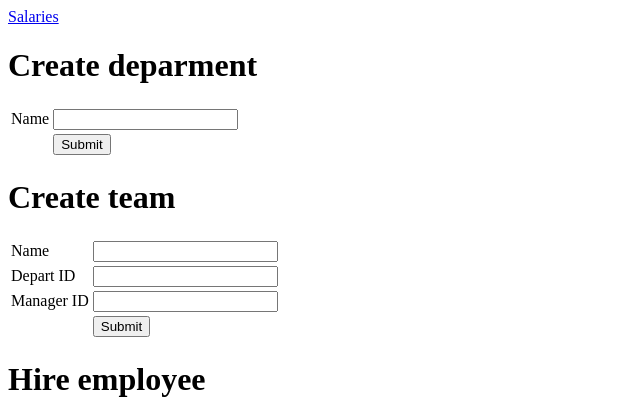
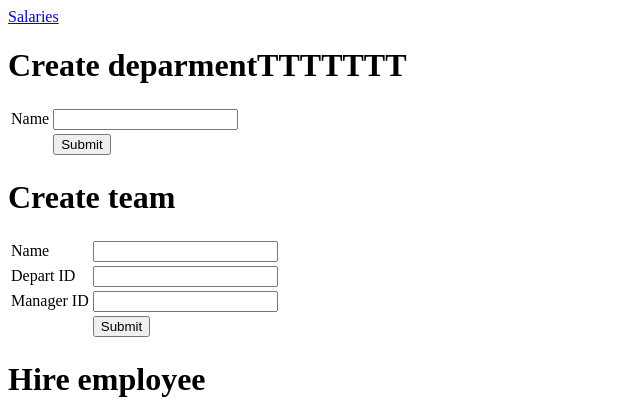
Before and after one commit to Kv-045DevOps/SRM-UI, a Flask app: page / in a window 1280 px wide. Shown: the top 419 px of the page, without its empty margins (0-640 px from the left). Run offline with Flask 2, Linux system fonts and the light colour scheme.

Commit message:
TTTTTTTTTTTT

```diff
--- a/app/templates/index.html
+++ b/app/templates/index.html
@@ -1,7 +1,7 @@
 <html>
 <a href="salaries">Salaries</a>
 <div>
-    <h1>Create deparment</h1>
+    <h1>Create deparmentTTTTTTT</h1>
     <form action="/create-department" method="post" name="department">
         <table>
             <tbody>
```
